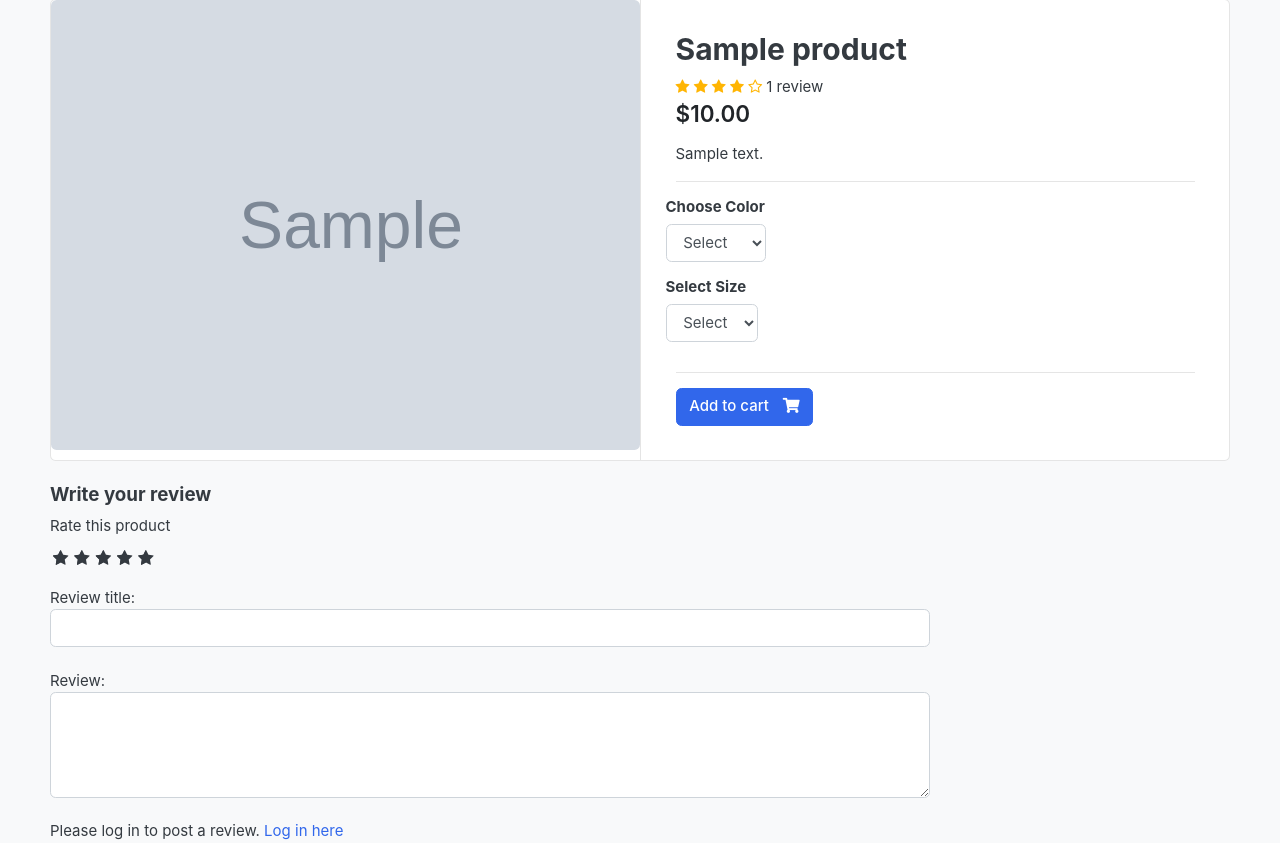
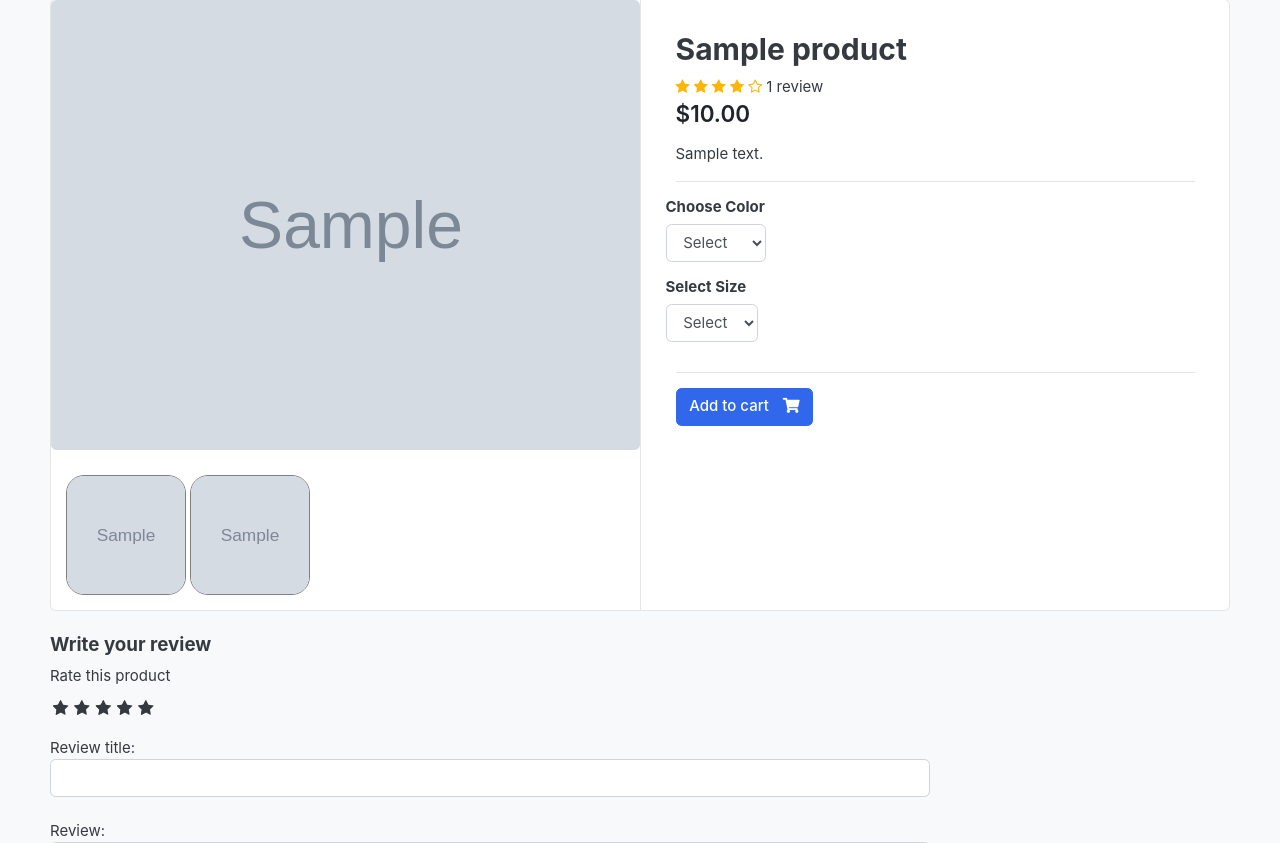
Before and after one commit to wiktorpiela/django-clothes-ecommerce, a Django app: a page that uses templates/includes/footer.html in a window 1280 px wide. Shown: the part 159-1002 px from the top of the page. Run offline with Django 4.2, Linux system fonts and the light colour scheme; tables that the repository leaves empty hold one stand-in row (values such as "Sample post"); grey boxes marked "Sample" are stand-in pictures; some libraries are stand-ins or nearby versions; some web fonts are replaced.

Commit message:
unlimited product pictures

```diff
--- a/djangoclothes/static/css/custom.css
+++ b/djangoclothes/static/css/custom.css
@@ -44,3 +44,21 @@ label:hover ~ input:checked ~label{
 .rating-star i{
     color: #ffb503;
 }
+
+ul.thumb{
+    margin: 0 auto;
+    padding: 0;
+    float: left;
+}
+
+ul.thumb li{
+    list-style: none;
+    margin: 1rem;
+}
+
+ul.thumb li img{
+    width: 8rem;
+    height: 8rem;
+    border: 0.1rem solid grey;
+    border-radius: 15%;
+}
--- a/store/models.py
+++ b/store/models.py
@@ -70,3 +70,14 @@ class ReviewRating(models.Model):
 
     def __str__(self) -> str:
         return f"{self.user}, {self.subject}"
+
+class ProductGallery(models.Model):
+    product = models.ForeignKey(Product, on_delete=models.CASCADE, default=None)
+    image = models.ImageField(upload_to="store/products", max_length=255)
+
+    def __str__(self) -> str:
+        return self.product.product_name
+
+    class Meta:
+        verbose_name = "productgallery"
+        verbose_name_plural = "product gallery"
--- a/store/views.py
+++ b/store/views.py
@@ -1,5 +1,5 @@
 from django.shortcuts import render, get_object_or_404, redirect
-from .models import Product, ReviewRating
+from .models import Product, ReviewRating, ProductGallery
 from category.models import Category
 from carts.models import CartItem
 from carts.views import _cart_id
@@ -11,8 +11,15 @@ from django.contrib import messages
 from orders.models import OrderProduct
 
 def home(request):
-    products = Product.objects.filter(is_available=True)
-    return render(request, "home.html", {"products":products})
+    products = Product.objects.filter(is_available=True).order_by("created_date")
+    for product in products:
+        reviews = ReviewRating.objects.filter(product_id = product.id, status=True)
+
+    context = {
+        "products":products,
+        "reviews":reviews
+    }
+    return render(request, "home.html", context)
 
 def store(request, categorySlug=None):
     categories = None
@@ -55,11 +62,15 @@ def product_details(request, categorySlug, productSlug):
     #get product reviews
     reviews = ReviewRating.objects.filter(product_id = single_product.id, status=True)
 
+    #get product gallery
+    gallery = ProductGallery.objects.filter(product_id=single_product.id)
+
     context = {
         "single_product":single_product,
         "in_cart":in_cart,
         "orderproduct": orderproduct,
         "reviews": reviews,
+        "product_gallery":gallery
         }
 
     return render(request, "store/product_details.html", context)
--- a/templates/includes/footer.html
+++ b/templates/includes/footer.html
@@ -17,3 +17,17 @@
 		</section>
 	</div><!-- //container -->
 </footer>
+
+<script src="https://ajax.googleapis.com/ajax/libs/jquery/3.6.4/jquery.min.js"></script>
+
+<script>
+	$(document).ready(function(){
+		$('.thumb a').click(function(e){
+			e.preventDefault();
+			$('.mainImage img').attr('src', $(this).attr("href"));
+		})
+	})
+</script>
+
+</body>
+</html>
--- a/templates/store/product_details.html
+++ b/templates/store/product_details.html
@@ -12,11 +12,19 @@
         <div class="row no-gutters">
             <aside class="col-md-6">
     <article class="gallery-wrap">
-        <div class="img-big-wrap">
-           <a href="#"><img src="{{single_product.image.url}}"></a>
+        <div class="img-big-wrap mainImage">
+           <center><img src="{{single_product.image.url}}"></center>
         </div> <!-- img-big-wrap.// -->
 
     </article> <!-- gallery-wrap .end// -->
+    <ul class="thumb">
+        <li>
+            <a href="{{single_product.image.url}}" target="mainImage"><img src="{{single_product.image.url}}" alt="product image"></a>
+            {% for image in product_gallery %}
+                <a href="{{image.image.url}}" target="mainImage"><img src="{{image.image.url}}" alt="product image"></a>
+            {% endfor %}
+        </li>
+    </ul>
             </aside>
             <main class="col-md-6 border-left">
 
```
Also changed, not shown: store/admin.py (+9 -1 lines), templates/home.html (+9 -0 lines), store/migrations/0004_productgallery.py (added).
